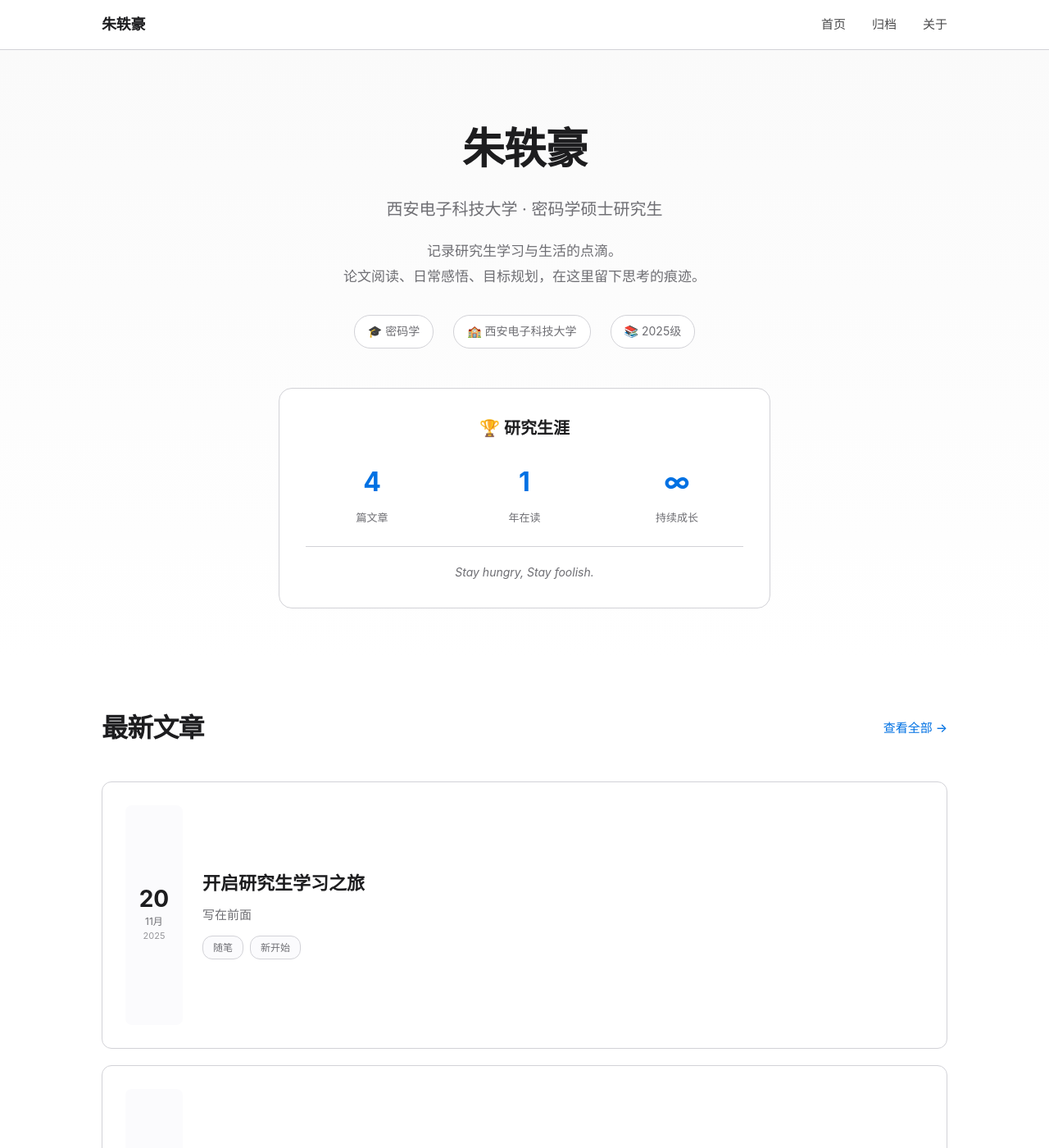
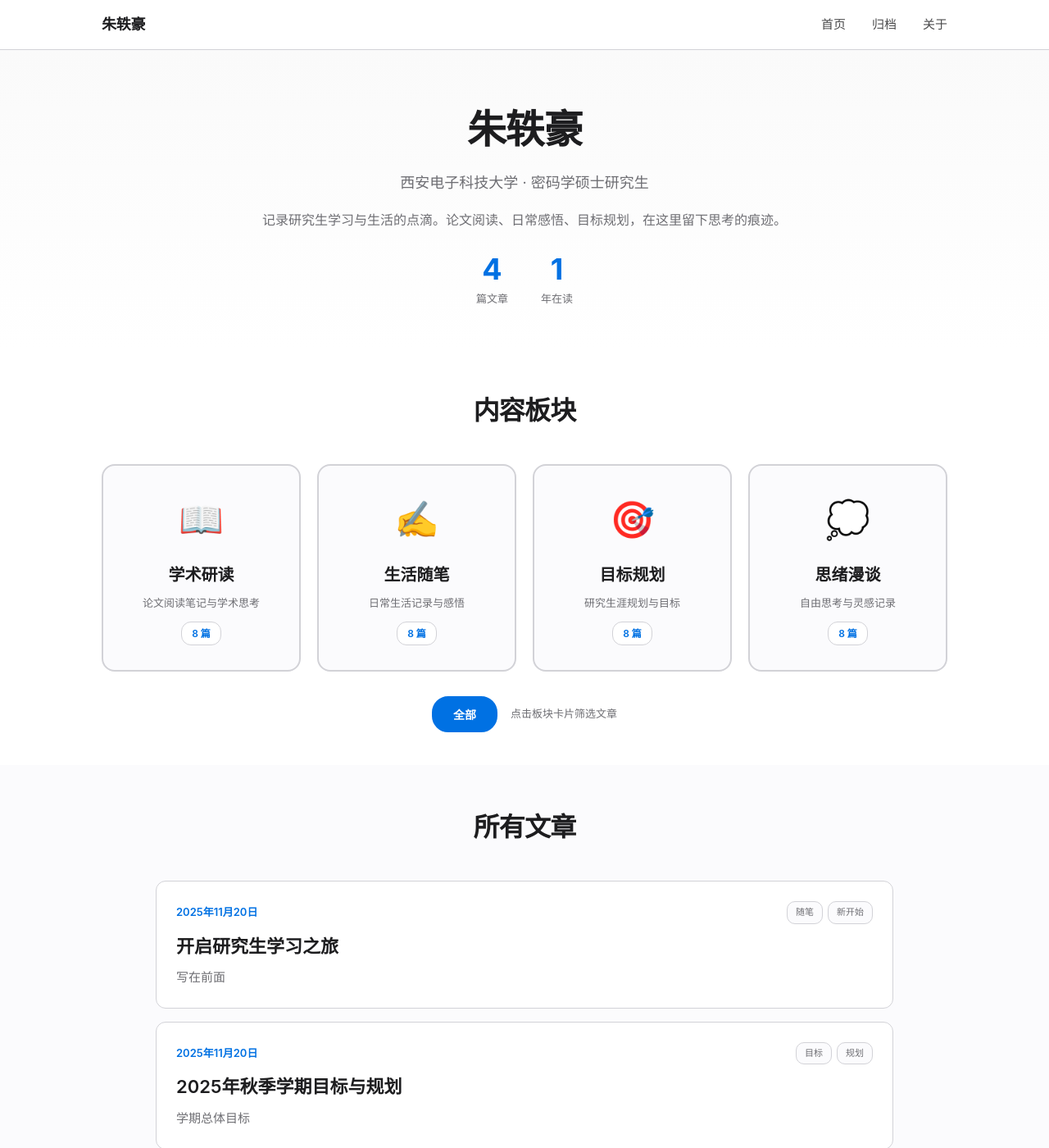
Before and after one commit to Tiehanzhu/Tiehanzhu.github.io, a Jekyll site: the page built from index.html, in a window 1280 px wide and 1400 px high. Shown: the whole window at 82% size. Built offline with Jekyll 4.4.1, drawn with Linux system fonts in a browser that asks for light colours; the list of posts is cut into pages by our own code; some of the changed text lies outside the part shown.

Commit message:
测试版4.0

```diff
--- a/assets/css/main.css
+++ b/assets/css/main.css
@@ -89,226 +89,244 @@ body {
 /* ==================== 主页 - 个人介绍 ==================== */
 .intro-section {
     margin-top: 60px;
-    padding: 80px 0 60px;
+    padding: 60px 0 50px;
     background: linear-gradient(180deg, #fafafa 0%, #ffffff 100%);
 }
 
-.intro-content {
-    max-width: 800px;
+.intro-box {
+    max-width: 700px;
     margin: 0 auto;
     text-align: center;
 }
 
 .intro-name {
-    font-size: 52px;
+    font-size: 48px;
     font-weight: 700;
     letter-spacing: -1.2px;
+    margin-bottom: 12px;
+}
+
+.intro-title {
+    font-size: 18px;
+    color: var(--secondary-color);
     margin-bottom: 16px;
 }
 
-.intro-title {
-    font-size: 20px;
+.intro-bio {
+    font-size: 16px;
     color: var(--secondary-color);
-    margin-bottom: 20px;
+    line-height: 1.8;
+    margin-bottom: 28px;
 }
 
-.intro-bio {
-    font-size: 17px;
-    color: var(--secondary-color);
-    line-height: 1.8;
-    margin-bottom: 32px;
+.intro-stats {
+    display: flex;
+    justify-content: center;
+    gap: 40px;
 }
 
-.intro-meta {
-    display: flex;
-    justify-content: center;
-    gap: 24px;
-    flex-wrap: wrap;
-    font-size: 14px;
-    color: var(--secondary-color);
-}
-
-.intro-meta span {
-    padding: 8px 16px;
-    background: white;
-    border-radius: 20px;
-    border: 1px solid var(--border-color);
-}
-
-/* 成就卡片 */
-.achievements-card {
-    max-width: 600px;
-    margin: 48px auto 0;
-    background: white;
-    border: 1px solid var(--border-color);
-    border-radius: 16px;
-    padding: 32px;
+.stat-box {
     text-align: center;
 }
 
-.achievements-card h3 {
-    font-size: 20px;
-    font-weight: 600;
-    margin-bottom: 24px;
-}
-
-.achievement-stats {
-    display: grid;
-    grid-template-columns: repeat(3, 1fr);
-    gap: 24px;
-    margin-bottom: 24px;
-}
-
-.stat-item {
-    text-align: center;
-}
-
-.stat-number {
-    font-size: 32px;
+.stat-num {
+    font-size: 36px;
     font-weight: 700;
     color: var(--accent-color);
-    margin-bottom: 8px;
+    line-height: 1;
 }
 
 .stat-label {
     font-size: 13px;
     color: var(--secondary-color);
+    margin-top: 8px;
 }
 
-.achievement-quote {
+/* ==================== 内容板块导航 ==================== */
+.sections-nav {
+    padding: 50px 0 40px;
+    background: white;
+}
+
+.sections-grid {
+    display: grid;
+    grid-template-columns: repeat(4, 1fr);
+    gap: 20px;
+    margin-bottom: 30px;
+}
+
+.section-card {
+    background: var(--card-bg);
+    border: 2px solid var(--border-color);
+    border-radius: 16px;
+    padding: 30px 20px;
+    text-align: center;
+    cursor: pointer;
+    transition: var(--transition);
+    position: relative;
+}
+
+.section-card:hover {
+    transform: translateY(-4px);
+    box-shadow: 0 12px 24px rgba(0, 0, 0, 0.1);
+    border-color: var(--accent-color);
+}
+
+.section-icon {
+    font-size: 44px;
+    display: block;
+    margin-bottom: 16px;
+}
+
+.section-name {
+    font-size: 20px;
+    font-weight: 600;
+    margin-bottom: 8px;
+    color: var(--primary-color);
+}
+
+.section-desc {
+    font-size: 13px;
+    color: var(--secondary-color);
+    line-height: 1.6;
+    margin-bottom: 12px;
+}
+
+.section-count {
+    display: inline-block;
+    font-size: 12px;
+    color: var(--accent-color);
+    font-weight: 600;
+    padding: 4px 12px;
+    background: white;
+    border-radius: 12px;
+    border: 1px solid var(--border-color);
+}
+
+.filter-info {
+    display: flex;
+    justify-content: center;
+    align-items: center;
+    gap: 16px;
+}
+
+.filter-btn {
+    padding: 10px 24px;
+    background: white;
+    border: 2px solid var(--border-color);
+    border-radius: 20px;
     font-size: 14px;
+    font-weight: 600;
+    color: var(--primary-color);
+    cursor: pointer;
+    transition: var(--transition);
+}
+
+.filter-btn:hover {
+    border-color: var(--accent-color);
+    color: var(--accent-color);
+}
+
+.filter-btn.active {
+    background: var(--accent-color);
+    border-color: var(--accent-color);
+    color: white;
+}
+
+.filter-text {
+    font-size: 13px;
     color: var(--secondary-color);
-    font-style: italic;
-    padding-top: 20px;
-    border-top: 1px solid var(--border-color);
 }
 
 /* ==================== 文章列表 ==================== */
 .posts-section {
-    padding: 60px 0 80px;
-}
-
-.section-header {
-    display: flex;
-    justify-content: space-between;
-    align-items: center;
-    margin-bottom: 40px;
+    padding: 50px 0 80px;
+    background: var(--card-bg);
 }
 
 .section-title {
     font-size: 32px;
     font-weight: 700;
     letter-spacing: -0.8px;
+    margin-bottom: 40px;
+    text-align: center;
 }
 
-.view-all {
-    color: var(--accent-color);
-    text-decoration: none;
-    font-size: 15px;
-    font-weight: 500;
+.posts-list {
+    display: flex;
+    flex-direction: column;
+    gap: 16px;
+    max-width: 900px;
+    margin: 0 auto;
+}
+
+.post-item {
+    background: white;
+    border: 1px solid var(--border-color);
+    border-radius: 12px;
+    padding: 24px;
     transition: var(--transition);
 }
 
-.view-all:hover {
-    opacity: 0.7;
-}
-
-/* 文章时间线 */
-.posts-timeline {
-    display: flex;
-    flex-direction: column;
-    gap: 20px;
-}
-
-.post-card {
-    display: flex;
-    gap: 24px;
-    padding: 28px;
-    background: white;
-    border: 1px solid var(--border-color);
-    border-radius: 12px;
-    transition: var(--transition);
-}
-
-.post-card:hover {
-    transform: translateY(-4px);
-    box-shadow: 0 12px 24px rgba(0, 0, 0, 0.08);
+.post-item:hover {
+    transform: translateY(-2px);
+    box-shadow: 0 8px 16px rgba(0, 0, 0, 0.08);
     border-color: var(--accent-color);
 }
 
-.post-date-badge {
+.post-meta-bar {
     display: flex;
-    flex-direction: column;
+    justify-content: space-between;
     align-items: center;
-    justify-content: center;
-    min-width: 70px;
-    padding: 12px;
-    background: var(--card-bg);
-    border-radius: 8px;
-    text-align: center;
+    margin-bottom: 12px;
+    flex-wrap: wrap;
+    gap: 12px;
 }
 
-.date-day {
-    font-size: 28px;
-    font-weight: 700;
-    color: var(--primary-color);
-    line-height: 1;
+.post-date {
+    font-size: 13px;
+    color: var(--accent-color);
+    font-weight: 600;
 }
 
-.date-month {
-    font-size: 12px;
-    color: var(--secondary-color);
-    margin-top: 4px;
+.post-tags-inline {
+    display: flex;
+    gap: 6px;
+    flex-wrap: wrap;
 }
 
-.date-year {
+.tag-badge {
+    display: inline-block;
+    padding: 4px 10px;
+    background: var(--card-bg);
+    color: var(--secondary-color);
     font-size: 11px;
-    color: var(--secondary-color);
-    opacity: 0.7;
+    border-radius: 10px;
+    border: 1px solid var(--border-color);
 }
 
-.post-content {
-    flex: 1;
-}
-
-.post-title {
+.post-title-link {
     font-size: 22px;
     font-weight: 600;
     margin-bottom: 10px;
     line-height: 1.4;
 }
 
-.post-title a {
+.post-title-link a {
     color: var(--primary-color);
     text-decoration: none;
     transition: var(--transition);
 }
 
-.post-title a:hover {
+.post-title-link a:hover {
     color: var(--accent-color);
 }
 
-.post-excerpt {
+.post-excerpt-text {
     font-size: 15px;
     color: var(--secondary-color);
     line-height: 1.7;
-    margin-bottom: 12px;
-}
-
-.post-tags {
-    display: flex;
-    flex-wrap: wrap;
-    gap: 8px;
-}
-
-.tag {
-    display: inline-block;
-    padding: 4px 12px;
-    background: var(--card-bg);
-    color: var(--secondary-color);
-    font-size: 12px;
-    border-radius: 12px;
-    border: 1px solid var(--border-color);
+    margin: 0;
 }
 
 /* ==================== 归档页面 ==================== */
@@ -626,42 +644,53 @@ body {
 }
 
 /* ==================== 响应式设计 ==================== */
+@media (max-width: 1024px) {
+    .sections-grid {
+        grid-template-columns: repeat(2, 1fr);
+    }
+}
+
 @media (max-width: 768px) {
     .intro-name {
         font-size: 36px;
     }
 
     .intro-title {
-        font-size: 17px;
+        font-size: 16px;
     }
 
     .intro-bio {
         font-size: 15px;
     }
 
+    .intro-stats {
+        gap: 30px;
+    }
+
+    .stat-num {
+        font-size: 32px;
+    }
+
     .nav-links {
-        gap: 20px;
+        gap: 16px;
     }
 
     .nav-links a {
         font-size: 14px;
     }
 
-    .post-card {
-        flex-direction: column;
+    .sections-grid {
+        grid-template-columns: 1fr;
         gap: 16px;
     }
 
-    .post-date-badge {
-        flex-direction: row;
-        gap: 8px;
-        width: 100%;
-        justify-content: flex-start;
-        padding: 12px 16px;
+    .section-card {
+        padding: 24px 20px;
     }
 
-    .date-day {
-        font-size: 24px;
+    .post-meta-bar {
+        flex-direction: column;
+        align-items: flex-start;
     }
 
     .archive-item {
@@ -686,11 +715,12 @@ body {
         font-size: 16px;
     }
 
-    .achievement-stats {
-        gap: 16px;
+    .filter-info {
+        flex-direction: column;
     }
 
-    .stat-number {
-        font-size: 28px;
+    .filter-text {
+        order: -1;
+        margin-bottom: 12px;
     }
 }
--- a/index.html
+++ b/index.html
@@ -5,76 +5,90 @@ layout: default
 <!-- 个人介绍区域 -->
 <section class="intro-section">
     <div class="container">
-        <div class="intro-content">
+        <div class="intro-box">
             <h1 class="intro-name">朱轶豪</h1>
             <p class="intro-title">西安电子科技大学 · 密码学硕士研究生</p>
             <p class="intro-bio">
-                记录研究生学习与生活的点滴。<br>
-                论文阅读、日常感悟、目标规划，在这里留下思考的痕迹。
+                记录研究生学习与生活的点滴。论文阅读、日常感悟、目标规划，在这里留下思考的痕迹。
             </p>
-            <div class="intro-meta">
-                <span>🎓 密码学</span>
-                <span>🏫 西安电子科技大学</span>
-                <span>📚 2025级</span>
-            </div>
-        </div>
-
-        <!-- 成就卡片（可选） -->
-        <div class="achievements-card">
-            <h3>🏆 研究生涯</h3>
-            <div class="achievement-stats">
-                <div class="stat-item">
-                    <div class="stat-number">{{ site.posts | size }}</div>
+            <div class="intro-stats">
+                <div class="stat-box">
+                    <div class="stat-num">{{ site.posts | size }}</div>
                     <div class="stat-label">篇文章</div>
                 </div>
-                <div class="stat-item">
-                    <div class="stat-number">{{ site.time | date: "%Y" | minus: 2025 | plus: 1 }}</div>
+                <div class="stat-box">
+                    <div class="stat-num">{{ site.time | date: "%Y" | minus: 2024 }}</div>
                     <div class="stat-label">年在读</div>
                 </div>
-                <div class="stat-item">
-                    <div class="stat-number">∞</div>
-                    <div class="stat-label">持续成长</div>
-                </div>
             </div>
-            <p class="achievement-quote">Stay hungry, Stay foolish.</p>
         </div>
     </div>
 </section>
 
-<!-- 最新文章列表 -->
+<!-- 内容板块导航 -->
+<section class="sections-nav">
+    <div class="container">
+        <h2 class="section-title">内容板块</h2>
+        <div class="sections-grid">
+            <div class="section-card" onclick="filterPosts('academic')">
+                <span class="section-icon">📖</span>
+                <h3 class="section-name">学术研读</h3>
+                <p class="section-desc">论文阅读笔记与学术思考</p>
+                <span class="section-count">{{ site.tags.论文阅读 | size | plus: site.tags.学术 | size }} 篇</span>
+            </div>
+            <div class="section-card" onclick="filterPosts('life')">
+                <span class="section-icon">✍️</span>
+                <h3 class="section-name">生活随笔</h3>
+                <p class="section-desc">日常生活记录与感悟</p>
+                <span class="section-count">{{ site.tags.生活 | size | plus: site.tags.感悟 | size }} 篇</span>
+            </div>
+            <div class="section-card" onclick="filterPosts('goals')">
+                <span class="section-icon">🎯</span>
+                <h3 class="section-name">目标规划</h3>
+                <p class="section-desc">研究生涯规划与目标</p>
+                <span class="section-count">{{ site.tags.目标 | size | plus: site.tags.规划 | size }} 篇</span>
+            </div>
+            <div class="section-card" onclick="filterPosts('thoughts')">
+                <span class="section-icon">💭</span>
+                <h3 class="section-name">思绪漫谈</h3>
+                <p class="section-desc">自由思考与灵感记录</p>
+                <span class="section-count">{{ site.tags.随笔 | size | plus: site.tags.思考 | size }} 篇</span>
+            </div>
+        </div>
+        <div class="filter-info">
+            <button class="filter-btn active" onclick="filterPosts('all')">全部</button>
+            <span class="filter-text">点击板块卡片筛选文章</span>
+        </div>
+    </div>
+</section>
+
+<!-- 文章列表区域 -->
 <section class="posts-section">
     <div class="container">
-        <div class="section-header">
-            <h2 class="section-title">最新文章</h2>
-            <a href="{{ '/archive/' | relative_url }}" class="view-all">查看全部 →</a>
-        </div>
+        <h2 class="section-title">所有文章</h2>
 
-        {% assign recent_posts = site.posts | limit: 6 %}
-
-        {% if recent_posts.size > 0 %}
-            <div class="posts-timeline">
-                {% for post in recent_posts %}
-                <article class="post-card">
-                    <div class="post-date-badge">
-                        <span class="date-day">{{ post.date | date: "%d" }}</span>
-                        <span class="date-month">{{ post.date | date: "%m月" }}</span>
-                        <span class="date-year">{{ post.date | date: "%Y" }}</span>
-                    </div>
-                    <div class="post-content">
-                        <h3 class="post-title">
-                            <a href="{{ post.url | relative_url }}">{{ post.title }}</a>
-                        </h3>
-                        {% if post.excerpt %}
-                        <p class="post-excerpt">{{ post.excerpt | strip_html | truncate: 120 }}</p>
-                        {% endif %}
+        {% if site.posts.size > 0 %}
+            <div class="posts-list" id="postsList">
+                {% for post in site.posts %}
+                <article class="post-item"
+                         data-tags="{{ post.tags | join: ',' }}"
+                         data-date="{{ post.date | date: '%Y-%m-%d' }}">
+                    <div class="post-meta-bar">
+                        <time class="post-date">{{ post.date | date: "%Y年%m月%d日" }}</time>
                         {% if post.tags %}
-                        <div class="post-tags">
+                        <div class="post-tags-inline">
                             {% for tag in post.tags %}
-                            <span class="tag">{{ tag }}</span>
+                            <span class="tag-badge">{{ tag }}</span>
                             {% endfor %}
                         </div>
                         {% endif %}
                     </div>
+                    <h3 class="post-title-link">
+                        <a href="{{ post.url | relative_url }}">{{ post.title }}</a>
+                    </h3>
+                    {% if post.excerpt %}
+                    <p class="post-excerpt-text">{{ post.excerpt | strip_html | truncate: 150 }}</p>
+                    {% endif %}
                 </article>
                 {% endfor %}
             </div>
@@ -86,3 +100,53 @@ layout: default
         {% endif %}
     </div>
 </section>
+
+<!-- 简单的筛选脚本 -->
+<script>
+function filterPosts(category) {
+    const posts = document.querySelectorAll('.post-item');
+    const filterBtn = document.querySelector('.filter-btn');
+
+    // 更新按钮状态
+    if (category === 'all') {
+        filterBtn.classList.add('active');
+    } else {
+        filterBtn.classList.remove('active');
+    }
+
+    posts.forEach(post => {
+        const tags = post.getAttribute('data-tags').toLowerCase();
+        let shouldShow = false;
+
+        if (category === 'all') {
+            shouldShow = true;
+        } else if (category === 'academic') {
+            shouldShow = tags.includes('论文') || tags.includes('学术') || tags.includes('学习方法');
+        } else if (category === 'life') {
+            shouldShow = tags.includes('生活') || tags.includes('感悟') || tags.includes('研究生生活');
+        } else if (category === 'goals') {
+            shouldShow = tags.includes('目标') || tags.includes('规划');
+        } else if (category === 'thoughts') {
+            shouldShow = tags.includes('随笔') || tags.includes('思考') || tags.includes('新开始');
+        }
+
+        if (shouldShow) {
+            post.style.display = 'block';
+            // 添加淡入动画
+            post.style.animation = 'fadeIn 0.3s ease';
+        } else {
+            post.style.display = 'none';
+        }
+    });
+}
+
+// CSS 动画
+const style = document.createElement('style');
+style.textContent = `
+    @keyframes fadeIn {
+        from { opacity: 0; transform: translateY(10px); }
+        to { opacity: 1; transform: translateY(0); }
+    }
+`;
+document.head.appendChild(style);
+</script>
```
